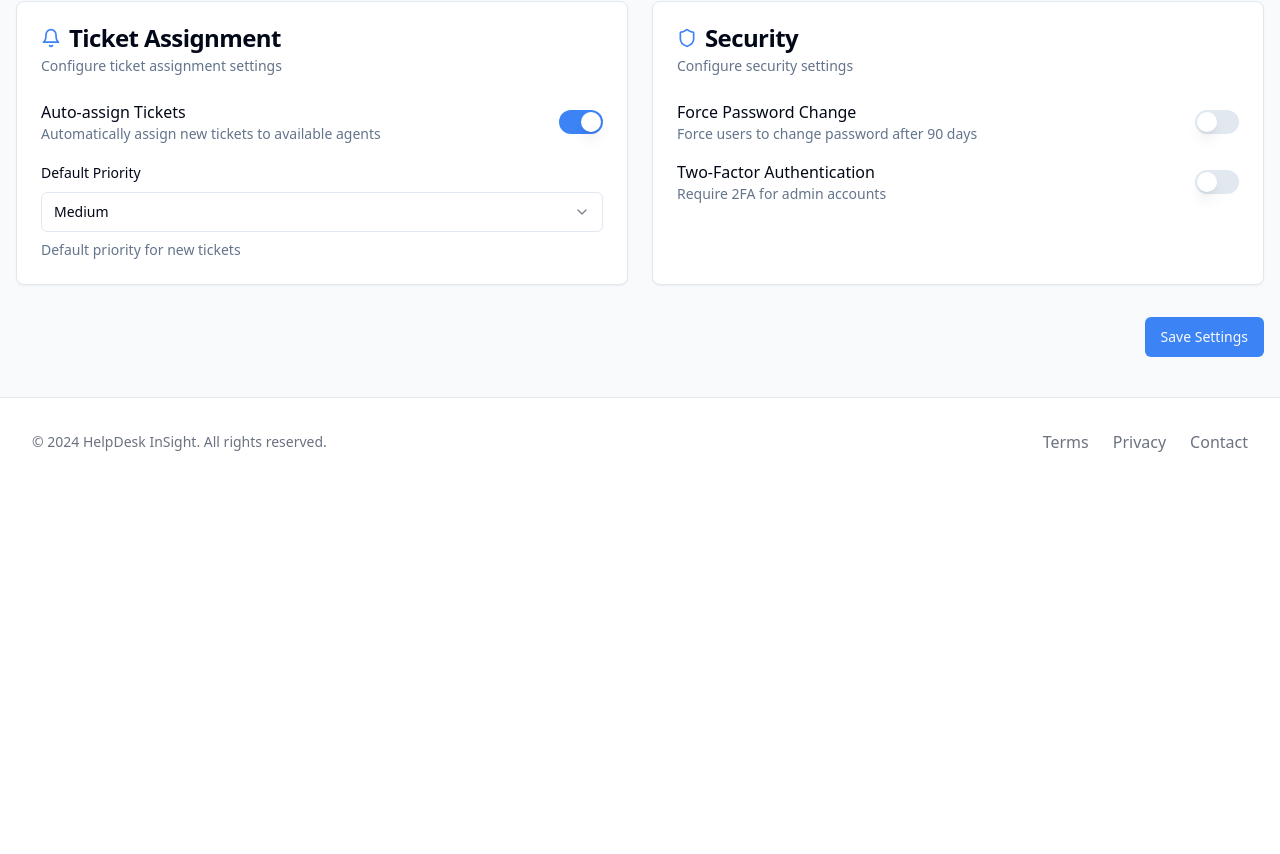
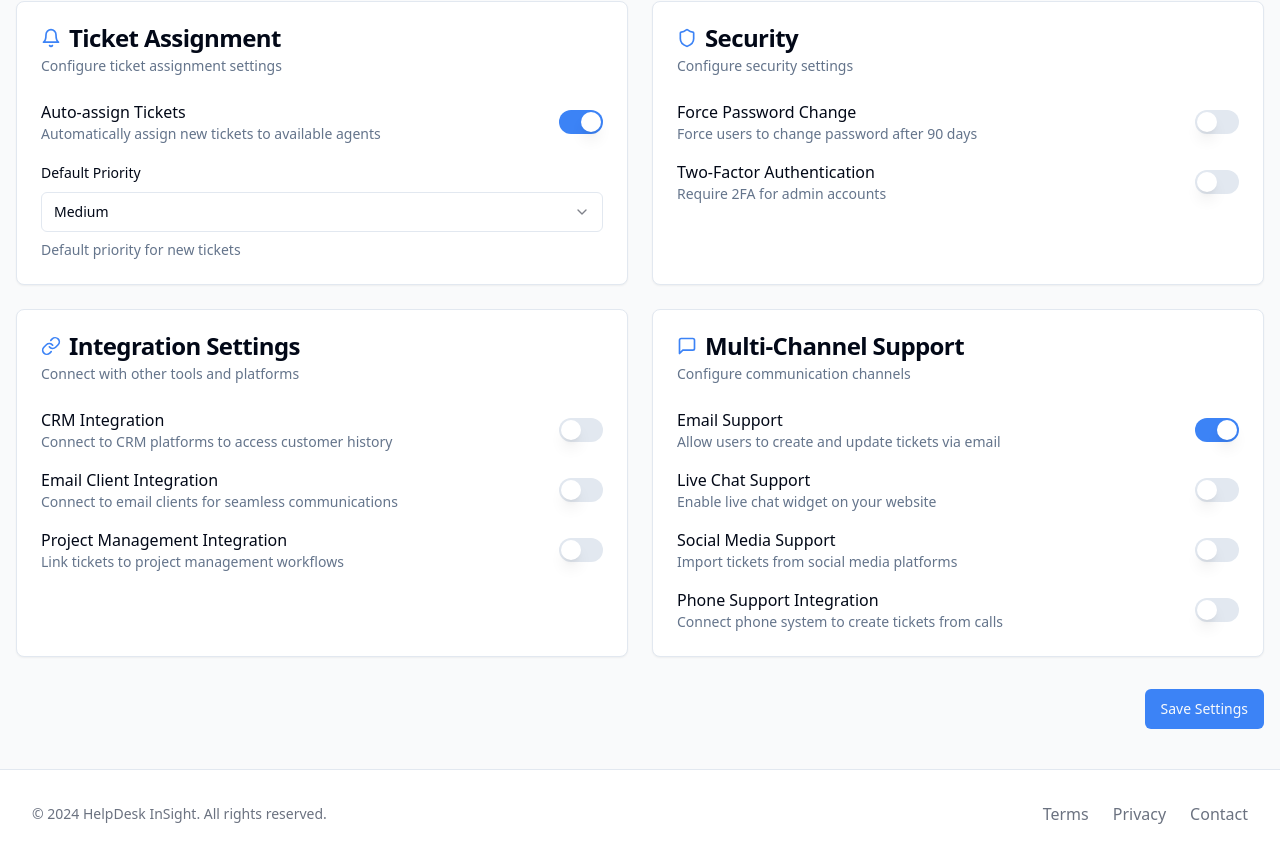
Before and after one commit to vijeshmperumbala/helpdesk-in-sight, a React (Vite) app: page /admin/settings in a window 1280 px wide. Shown: the part 452-1306 px from the top of the page. Before the commit the page ends 938 px from the top, so only its background shows below. Built offline with nearby package versions, Linux system fonts and the light colour scheme; sample sign-in values are in the browser's storage.

Commit message:
Add integration and multi-channel support features.

```diff
--- a/src/pages/admin/SystemSettings.tsx
+++ b/src/pages/admin/SystemSettings.tsx
@@ -9,7 +9,7 @@ import { Switch } from "@/components/ui/switch";
 import { Select, SelectContent, SelectItem, SelectTrigger, SelectValue } from "@/components/ui/select";
 import { useToast } from "@/hooks/use-toast";
 import { TicketPriority } from "@/lib/types";
-import { Settings, Mail, Bell, Shield } from "lucide-react";
+import { Settings, Mail, Bell, Shield, Link as LinkIcon, MessageSquare } from "lucide-react";
 
 const SystemSettings = () => {
   const { toast } = useToast();
@@ -20,6 +20,15 @@ const SystemSettings = () => {
     defaultPriority: "Medium" as TicketPriority,
     forcePasswordChange: false,
     twoFactorAuth: false,
+    // New integration settings
+    crmIntegration: false,
+    emailClientIntegration: false,
+    projectManagementIntegration: false,
+    // New multi-channel support settings
+    emailSupport: true,
+    chatSupport: false,
+    socialMediaSupport: false,
+    phoneSupport: false,
   });
 
   const handleInputChange = (e: React.ChangeEvent<HTMLInputElement>) => {
@@ -183,6 +192,128 @@ const SystemSettings = () => {
               </div>
             </CardContent>
           </Card>
+
+          {/* New Integration Card */}
+          <Card>
+            <CardHeader>
+              <div className="flex items-center gap-2">
+                <LinkIcon className="h-5 w-5 text-primary" />
+                <CardTitle>Integration Settings</CardTitle>
+              </div>
+              <CardDescription>Connect with other tools and platforms</CardDescription>
+            </CardHeader>
+            <CardContent className="space-y-4">
+              <div className="flex items-center justify-between">
+                <div>
+                  <Label htmlFor="crm-integration" className="text-base">CRM Integration</Label>
+                  <p className="text-sm text-muted-foreground">
+                    Connect to CRM platforms to access customer history
+                  </p>
+                </div>
+                <Switch
+                  id="crm-integration"
+                  checked={settings.crmIntegration}
+                  onCheckedChange={(checked) => handleSwitchChange("crmIntegration", checked)}
+                />
+              </div>
+
+              <div className="flex items-center justify-between mt-4">
+                <div>
+                  <Label htmlFor="email-client-integration" className="text-base">Email Client Integration</Label>
+                  <p className="text-sm text-muted-foreground">
+                    Connect to email clients for seamless communications
+                  </p>
+                </div>
+                <Switch
+                  id="email-client-integration"
+                  checked={settings.emailClientIntegration}
+                  onCheckedChange={(checked) => handleSwitchChange("emailClientIntegration", checked)}
+                />
+              </div>
+
+              <div className="flex items-center justify-between mt-4">
+                <div>
+                  <Label htmlFor="project-management-integration" className="text-base">Project Management Integration</Label>
+                  <p className="text-sm text-muted-foreground">
+                    Link tickets to project management workflows
+                  </p>
+                </div>
+                <Switch
+                  id="project-management-integration"
+                  checked={settings.projectManagementIntegration}
+                  onCheckedChange={(checked) => handleSwitchChange("projectManagementIntegration", checked)}
+                />
+              </div>
+            </CardContent>
+          </Card>
+
+          {/* New Multi-Channel Support Card */}
+          <Card>
+            <CardHeader>
+              <div className="flex items-center gap-2">
+                <MessageSquare className="h-5 w-5 text-primary" />
+                <CardTitle>Multi-Channel Support</CardTitle>
+              </div>
+              <CardDescription>Configure communication channels</CardDescription>
+            </CardHeader>
+            <CardContent className="space-y-4">
+              <div className="flex items-center justify-between">
+                <div>
+                  <Label htmlFor="email-support" className="text-base">Email Support</Label>
+                  <p className="text-sm text-muted-foreground">
+                    Allow users to create and update tickets via email
+                  </p>
+                </div>
+                <Switch
+                  id="email-support"
+                  checked={settings.emailSupport}
+                  onCheckedChange={(checked) => handleSwitchChange("emailSupport", checked)}
+                />
+              </div>
+
+              <div className="flex items-center justify-between mt-4">
+                <div>
+                  <Label htmlFor="chat-support" className="text-base">Live Chat Support</Label>
+                  <p className="text-sm text-muted-foreground">
+                    Enable live chat widget on your website
+                  </p>
+                </div>
+                <Switch
+                  id="chat-support"
+                  checked={settings.chatSupport}
+                  onCheckedChange={(checked) => handleSwitchChange("chatSupport", checked)}
+                />
+              </div>
+
+              <div className="flex items-center justify-between mt-4">
+                <div>
+                  <Label htmlFor="social-media-support" className="text-base">Social Media Support</Label>
+                  <p className="text-sm text-muted-foreground">
+                    Import tickets from social media platforms
+                  </p>
+                </div>
+                <Switch
+                  id="social-media-support"
+                  checked={settings.socialMediaSupport}
+                  onCheckedChange={(checked) => handleSwitchChange("socialMediaSupport", checked)}
+                />
+              </div>
+
+              <div className="flex items-center justify-between mt-4">
+                <div>
+                  <Label htmlFor="phone-support" className="text-base">Phone Support Integration</Label>
+                  <p className="text-sm text-muted-foreground">
+                    Connect phone system to create tickets from calls
+                  </p>
+                </div>
+                <Switch
+                  id="phone-support"
+                  checked={settings.phoneSupport}
+                  onCheckedChange={(checked) => handleSwitchChange("phoneSupport", checked)}
+                />
+              </div>
+            </CardContent>
+          </Card>
         </div>
 
         <div className="mt-8 flex justify-end">
```
Also changed, not shown: src/lib/types.ts (+11 -0 lines).
